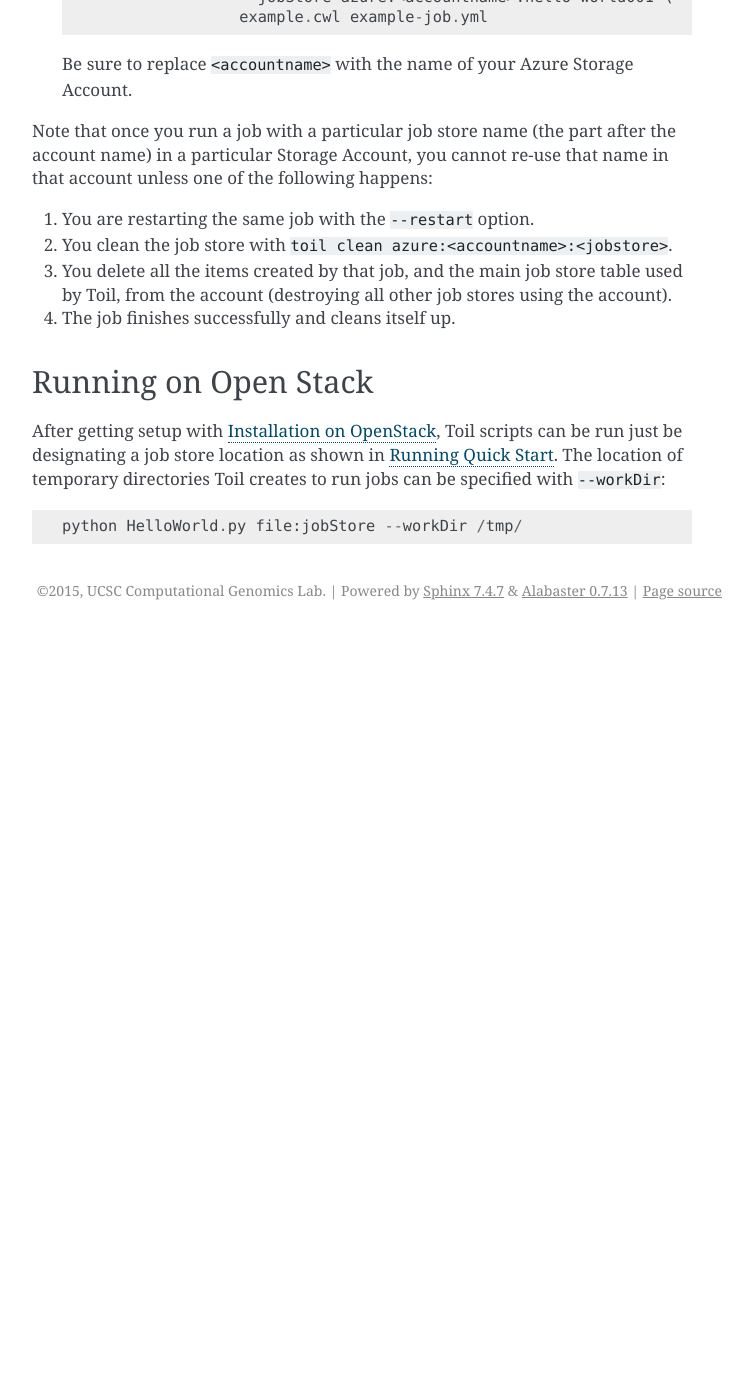
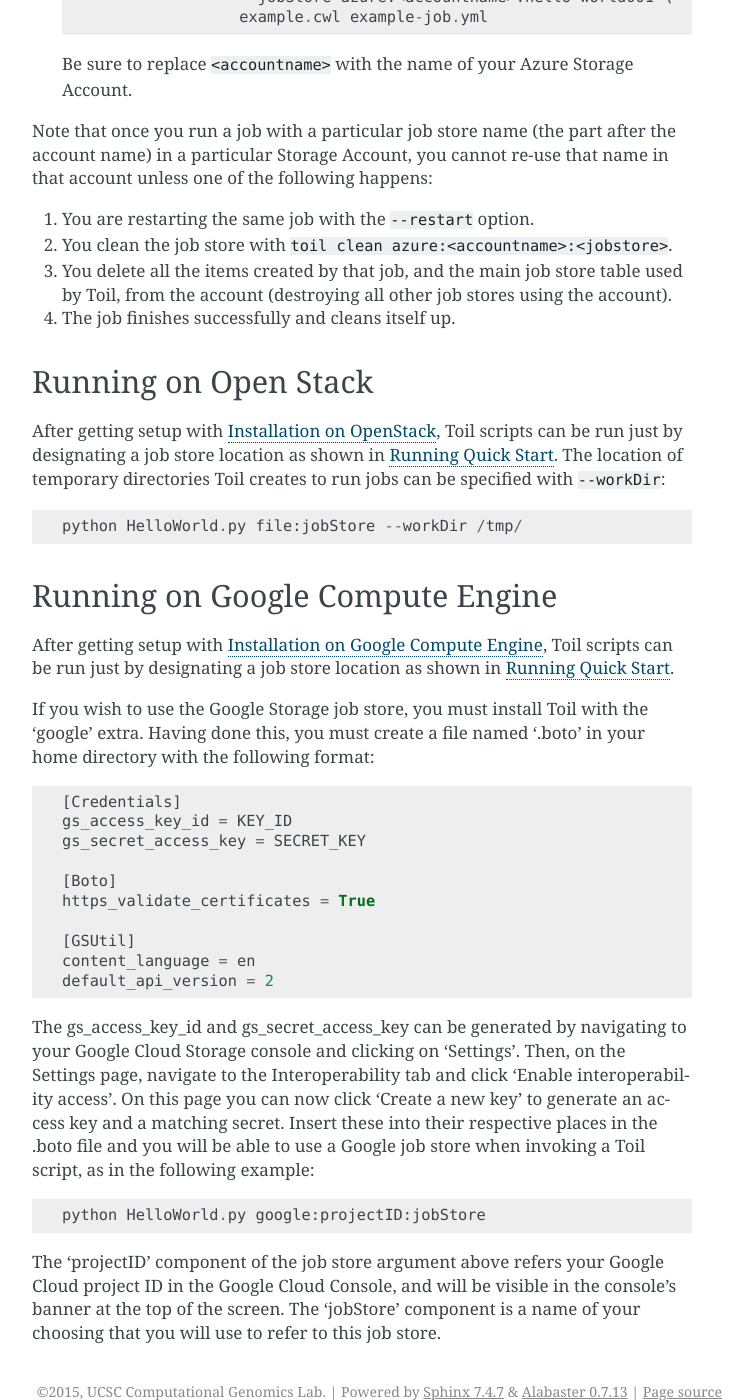
Before and after one commit to DataBiosphere/toil, a Sphinx documentation site: the page built from docs/running.rst, in a window 1280 px wide and 1400 px high, scrolled down 8830 px. Shown: the whole window, without its empty margins (388-1141 px from the left). Built offline with Sphinx 7.4.7, drawn with Linux system fonts in a browser that asks for light colours; pages that are not in the unit, such as notebooks, are missing from menus; the version number could not be read and is left out; before the commit the page ends 9460 px from its top, so only the background shows below that; some of the changed text lies outside the part shown.

Commit message:
Document running Toil on Google Cloud (resolves #889)

```diff
--- a/docs/index.rst
+++ b/docs/index.rst
@@ -27,6 +27,7 @@ Toil is a workflow engine entirely written in Python. It features:
   - Commercial clouds:
     - `Amazon Web Services`_ (including the `spot market`_)
     - `Microsoft Azure`_
+    - `Google Compute Engine`_
   - Private clouds:
     - `OpenStack`_
   - High Performance Computing Environments:
@@ -82,6 +83,7 @@ Toil is a workflow engine entirely written in Python. It features:
 .. _spot market: https://aws.amazon.com/ec2/spot/
 .. _Microsoft Azure: https://azure.microsoft.com
 .. _Amazon Web Services: https://aws.amazon.com/
+.. _Google Compute Engine: https://cloud.google.com/compute/
 .. _OpenStack: https://www.openstack.org/
 .. _CWL: http://commonwl.org
 .. _Common Workflow Language: http://commonwl.org
--- a/docs/running.rst
+++ b/docs/running.rst
@@ -384,8 +384,39 @@ Note that once you run a job with a particular job store name (the part after th
 Running on Open Stack
 ---------------------
 
-After getting setup with :ref:`installationOpenStack`, Toil scripts can be run just be designating a job store
+After getting setup with :ref:`installationOpenStack`, Toil scripts can be run just by designating a job store
 location as shown in :ref:`quickstart`.  The location of temporary directories Toil creates to run jobs
 can be specified with ``--workDir``::
 
     python HelloWorld.py file:jobStore --workDir /tmp/
+
+.. _runningGoogleComputeEngine:
+
+Running on Google Compute Engine
+--------------------------------
+
+After getting setup with :ref:`installationGoogleComputeEngine`, Toil scripts can be run just by designating a job store
+location as shown in :ref:`quickstart`.
+
+If you wish to use the Google Storage job store, you must install Toil with the 'google' extra.
+Having done this, you must create a file named '.boto' in your home directory with the following format::
+
+    [Credentials]
+    gs_access_key_id = KEY_ID
+    gs_secret_access_key = SECRET_KEY
+
+    [Boto]
+    https_validate_certificates = True
+
+    [GSUtil]
+    content_language = en
+    default_api_version = 2
+
+The gs_access_key_id and gs_secret_access_key can be generated by navigating to your Google Cloud Storage console and clicking on 'Settings'.
+Then, on the Settings page, navigate to the Interoperability tab and click 'Enable interoperability access'. On this page you can now click 'Create a new key' to generate an access key and a matching secret.
+Insert these into their respective places in the .boto file and you will be able to use a Google job store when invoking a Toil script, as in the following example::
+
+    python HelloWorld.py google:projectID:jobStore
+
+The 'projectID' component of the job store argument above refers your Google Cloud project ID in the Google Cloud Console, and will be visible in the console's banner at the top of the screen.
+The 'jobStore' component is a name of your choosing that you will use to refer to this job store.
```
Also changed, not shown: docs/installation.rst (+10 -0 lines).
